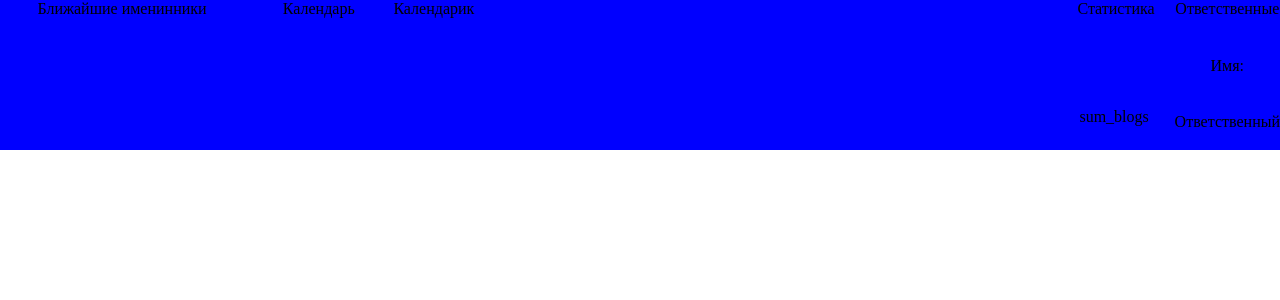
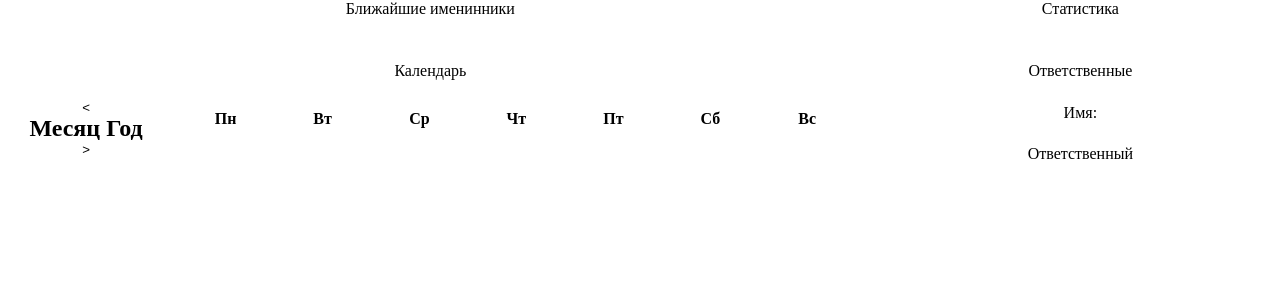
Before and after one commit to ledetav/NWA, a Django app: page / in a window 1280 px wide. Shown: the top 300 px of the page. Run offline with Django 5.2, Linux system fonts and the light colour scheme; data that the repository does not hold is empty.

Commit message:
feat: Implement basic calendar layout with grid

```diff
--- a/NWA/NWA_archive/templates/index.html
+++ b/NWA/NWA_archive/templates/index.html
@@ -11,25 +11,37 @@
         <!-- основной контейнер -->
         <div class="columns-container">
             <!-- контейнер для колонок -->
-            <div class="rows-container">
+            <div class="rows-container main-calendar-container item3">
+                <!-- контейнер для строк -->
+                <label>Календарь</label>
+                <div class="calendar">
+                    <div class="header">
+                        <button id="Btn-back">&lt;</button>
+                        <h2 id="monthYear">Месяц Год</h2>
+                        <button id="Btn-next">&gt;</button>
+                    </div>
+                    <div class="weekdays">
+                        <div>Пн</div>
+                        <div>Вт</div>
+                        <div>Ср</div>
+                        <div>Чт</div>
+                        <div>Пт</div>
+                        <div>Сб</div>
+                        <div>Вс</div>
+                    </div>
+                    <div class="days">
+                        <!-- Дни вместе с именинниками будут генерироваться здесь -->
+                    </div>
+                </div>
+            </div>
+            <div class="rows-container item1">
                 <!-- контейнер для строк -->
                 <label>Ближайшие именинники</label>
                 <div class="birthday-container">
                     <!-- сюда форму для выведения именинников. 4 штуки в строку.  -->
                 </div>
             </div>
-            <div class="rows-container main-calendar-container">
-                <!-- контейнер для строк -->
-                <label>Календарь</label>
-                <div class="calendar-container">
-                    <!-- сюда форму для создания календаря -->
-                    Календарик
-                </div>
-            </div>
-        </div>
-        <div class="columns-container">
-            <!-- контейнер для колонок -->
-            <div class="rows-container item1">
+            <div class="rows-container item2">
                 <!-- контейнер для строк -->
                 <label>Статистика</label>
                 <table>
@@ -37,7 +49,7 @@
 
                 </table>
             </div>
-            <div class="rows-container item2">
+            <div class="rows-container item4">
                 <!-- контейнер для строк -->
                 <label>Ответственные</label>
                 <label>Имя: </label>  <!-- нужно имя ответственного -->
--- a/NWA/NWA_archive/views.py
+++ b/NWA/NWA_archive/views.py
@@ -4,10 +4,10 @@ from .models import Moderators, NorthernWarmers, Blogs, NWAArchiveArts, NWAArchi
 from django.db import connection
 
 def index(request):
-    blog = Blogs.objects.all()
-    sum_blogs = len(blog)
-    data = {"sum_blogs":"sum_blogs"}
-    return render(request, 'index.html', context = data)
+    # blog = Blogs.objects.all()
+    # sum_blogs = len(blog)
+    # data = {"sum_blogs":"sum_blogs"}
+    return render(request, 'index.html')
 
 def log(request):
     return render(request, 'log.html')
--- a/NWA/static/css/styles.css
+++ b/NWA/static/css/styles.css
@@ -6,20 +6,20 @@
 
 .main-container {
   display: grid;
-  grid-template-columns: 1fr;
-  grid-auto-flow: column;
+  grid-template-rows: 1fr;
+  grid-auto-flow: row;
   gap: 20px;
-  background-color: blue;
 }
 
 .columns-container {
     display: grid;
-    grid-template-columns: auto auto;
-    grid-template-rows: auto;
+    grid-template-columns: auto;
+    grid-template-rows: auto auto;
     grid-auto-flow: column;
     gap: 20px;
     grid-template-areas:
-    "row-1 row-2";
+    "row-1 row-2"
+    "row-3 row-4";
 }
 
 .rows-container {
@@ -38,25 +38,63 @@
     grid-area: row-2;
 }
 
+.item3 {
+    grid-area: row-3;
+}
+
+.item4 {
+    grid-area: row-4;
+}
+
 label {
     text-align: center;
 }
-/* основной контейнер, содержащий две колонки: одну для самого календаря, другую для перелистывания месяцев */
-.main-calendar-container {
+
+
+.calendar {
     display: grid;
-    grid-template-columns: auto auto;
+    grid-template-columns: 1fr 4fr;
+    width: auto;
 }
-/* сам календарь */
-.calendar-container {
+
+.header {
+    display: grid;
+    justify-content: center;
+    align-items: center;
+}
+
+.header button {
+    background: none;
+    border: none;
+    cursor: pointer;
+}
+
+.weekdays {
     display: grid;
     grid-template-columns: repeat(7, 1fr);
-    grid-template-rows: repeat(5, 1fr);
-    grid-gap: 10px;
+    text-align: center;
+    font-weight: bold;
+    padding: 5px;
 }
 
-.birthday-container {
+.weekdays div {
+    padding: 5px;
+}
+
+.days {
     display: grid;
-    grid-template-columns: repeat(4, 1fr);
-    grid-gap: 10px;
-    grid-auto-flow: row;
+    grid-template-columns: repeat(7, 1fr);
+    grid-gap: 2px;
+    padding: 5px;
 }
+
+.days div {
+    text-align: center;
+    padding: 8px;
+    cursor: pointer;
+    border: 1px solid #eee;
+}
+
+.days div:hover {
+    background-color: #f0f0f0;
+}
```
